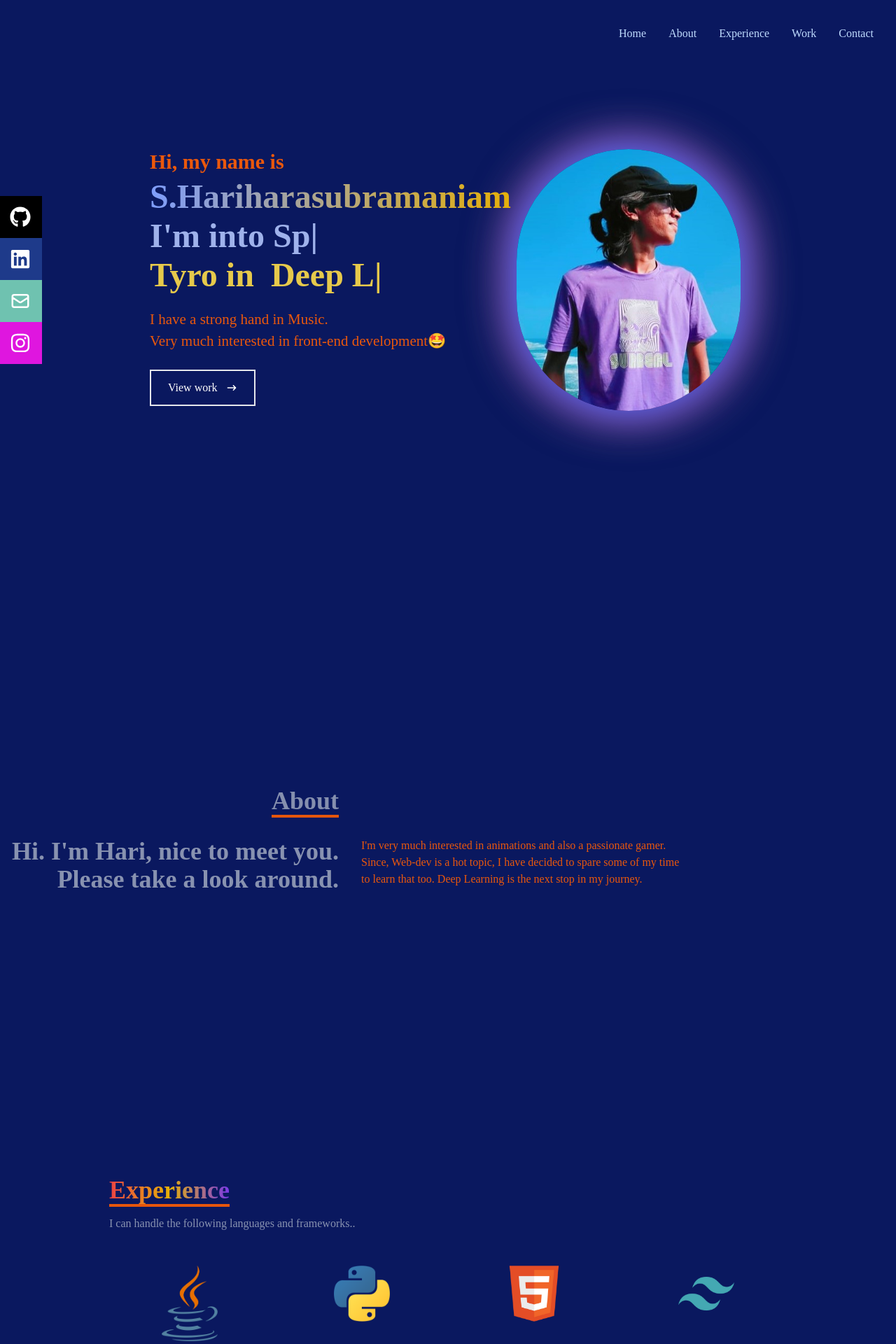
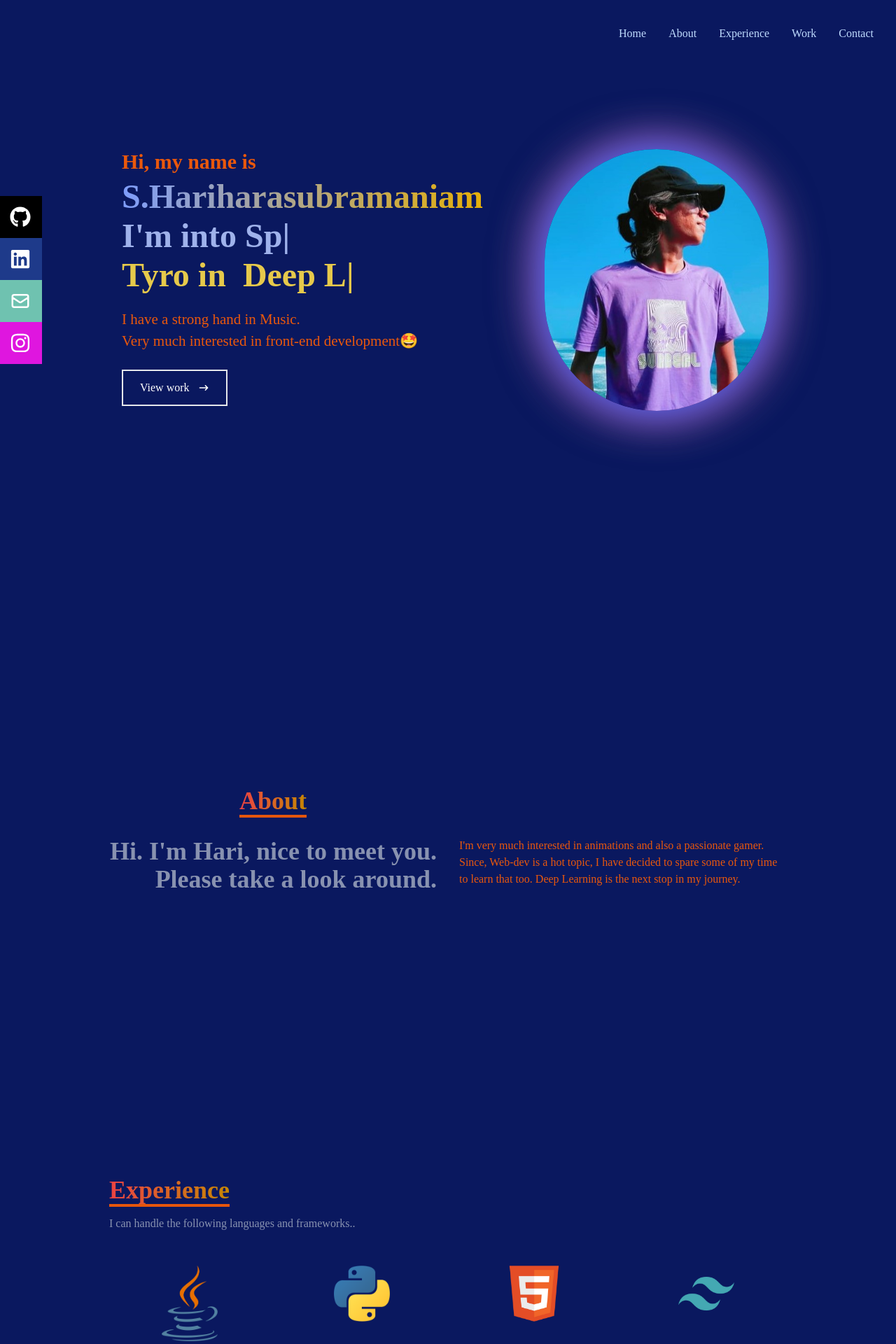
Before and after one commit to Hariharasubramaniam/Hariharasubramaniam, a React (Create React App) app: page / in a window 1280 px wide. Shown: the top 1920 px of the page at 70% size. Built offline with nearby package versions, Linux system fonts and the light colour scheme; grey boxes are pictures that could not be loaded.

Commit message:
Added minute changes

```diff
--- a/package.json
+++ b/package.json
@@ -10,6 +10,7 @@
     "react-dom": "^18.2.0",
     "react-icons": "^4.7.1",
     "react-scripts": "^5.0.1",
+    "react-scroll": "^1.9.0",
     "react-typed": "^1.2.0",
     "tailwind": "^4.0.0",
     "web-vitals": "^2.1.4"
--- a/src/components/About.jsx
+++ b/src/components/About.jsx
@@ -3,10 +3,10 @@ import React from "react";
 const About = () => {
   return (
     <div name="about" className="w-full h-screen bg-[#0a185f] text-[#8892b0]">
-      <div className="flex flex-col justify-center item-center w-full h-full">
+      <div className="flex flex-col justify-center items-center w-full h-full">
         <div className="max-w-[1000px] w-full grid grid-cols-2 gap-8">
-          <div className="sm:text-right pb-8 pl-4">
-            <p className="animate-pulse text-4xl font-bold inline border-b-4 border-orange-600">
+          <div className="sm:text-center pb-8 pl-4">
+            <p className="bg-gradient-to-r from-red-500 to-yellow-600 animate-pulse bg-clip-text text-transparent text-4xl font-bold inline border-b-4 border-orange-600">
               About
             </p>
           </div>
--- a/src/components/Home.jsx
+++ b/src/components/Home.jsx
@@ -6,7 +6,7 @@ import MyPhoto from "../assets/Photo.jpeg";
 const Home = () => {
   return (
     <div className="w-full h-screen bg-[#0a185f] flex justify-center items-center">
-      <div className="text-left">
+      <div className="text-left pr-20">
         <p className="text-orange-600 text-3xl font-semibold">Hi, my name is</p>
         <h1 className="animate-pulse bg-gradient-to-r from-[#81a0ff] to-yellow-500 bg-clip-text text-transparent text-4xl my-2 sm:text-5xl font-bold">
           S.Hariharasubramaniam
--- a/src/components/Skills.jsx
+++ b/src/components/Skills.jsx
@@ -14,7 +14,7 @@ const Skills = () => {
       {/* Container */}
       <div className="max-w-[1000px] mx-auto p-4 flex flex-col justify-center w-full h-full">
         <div>
-          <p className="animate-pulse bg-gradient-to-r from-red-500 via-yellow-500 to-violet-600 bg-clip-text text-transparent text-4xl font-bold inline border-b-4 border-orange-600">
+          <p className="animate-pulse bg-gradient-to-r from-red-500 to-yellow-600 bg-clip-text text-transparent text-4xl font-bold inline border-b-4 border-orange-600">
             Experience
           </p>
           <p className="py-4">
```
Also changed, not shown: src/index.css (line endings or trailing spaces), 1 other file (tests, documents, lock files or other folders).
